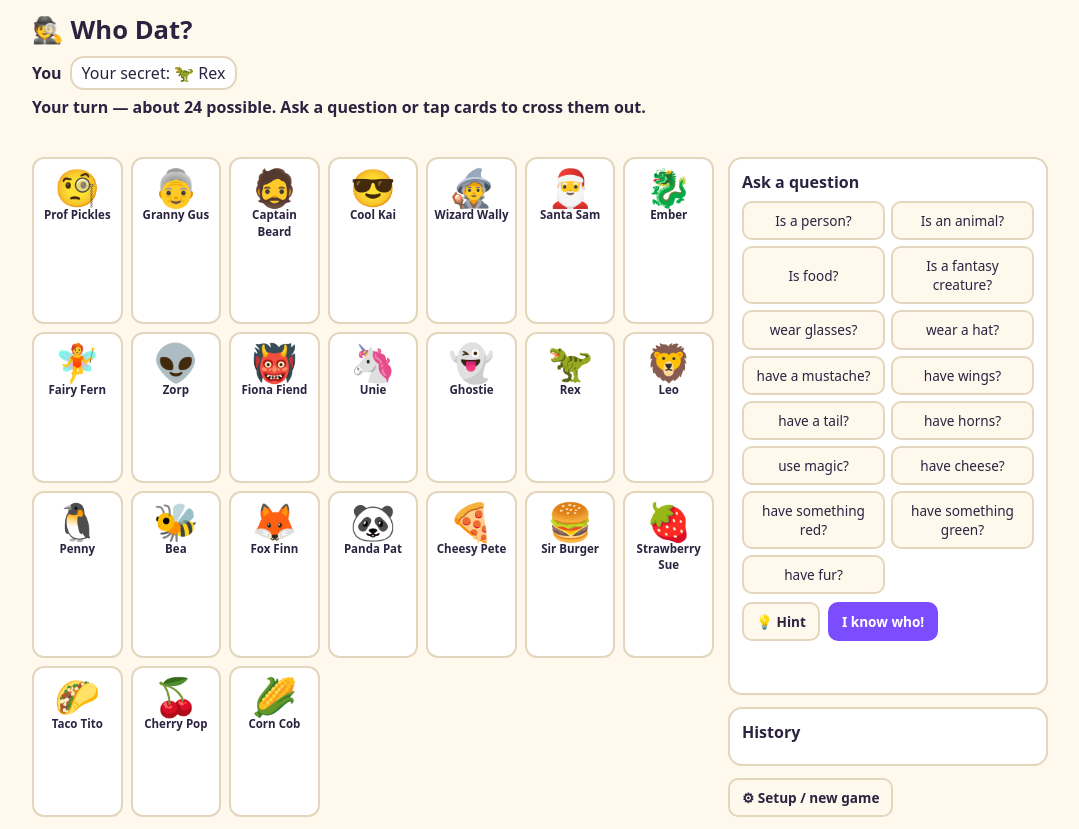
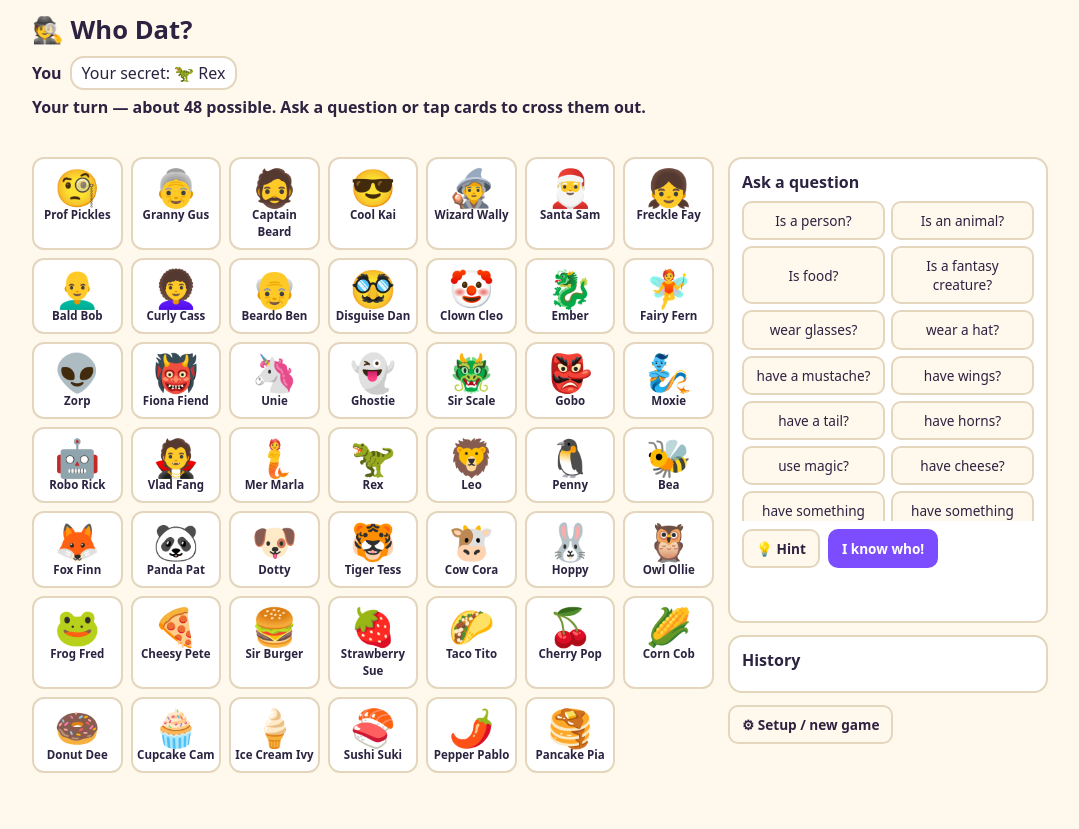
Before and after one commit to w33mhz/who-dat, a website: page index.html in a window 1280 px wide. Both pictures are taken after a click on the button "Start game". Shown: the whole page, without its empty margins (100-1179 px from the left). After the commit the page ends 800 px from the top, so only its background shows below. Drawn offline with Linux system fonts and the light colour scheme.

Commit message:
Expand each built-in pack to 12 characters, add new traits

```diff
--- a/index.html
+++ b/index.html
@@ -35,7 +35,7 @@ button:disabled{opacity:.4;cursor:not-allowed}
 @keyframes hop{50%{transform:translateY(-10px) rotate(-6deg)}}@keyframes nope{25%{transform:translateX(-4px)}75%{transform:translateX(4px)}}
 body.calm .card{animation:none!important;transition:none}
 @media(prefers-reduced-motion:reduce){.card{animation:none!important;transition:none}}
-#qs{display:grid;grid-template-columns:1fr 1fr;gap:6px}
+#qs{display:grid;grid-template-columns:1fr 1fr;gap:6px;max-height:320px;overflow:auto}
 #ans{min-height:2em;font-size:1.2rem;font-weight:800}#ans.y{color:var(--ok)}#ans.n{color:var(--bad)}
 #hint{font-size:.85rem;color:var(--mut);min-height:2.4em;margin-top:8px}
 #log{margin:0;padding-left:18px;font-size:.82rem;max-height:150px;overflow:auto}
--- a/package.json
+++ b/package.json
@@ -1 +1 @@
-{"name":"who-dat","version":"0.3.0","private":true,"type":"module","scripts":{"test":"node --test test/*.test.js","start":"npx --yes serve ."}}
+{"name":"who-dat","version":"0.3.1","private":true,"type":"module","scripts":{"test":"node --test test/*.test.js","start":"npx --yes serve ."}}
--- a/src/data.js
+++ b/src/data.js
@@ -1,6 +1,6 @@
 // Game data only: traits are rules, reactions (R) are presentation.
-export const Q={human:"Is your character a person?",animal:"Is your character an animal?",food:"Is your character food?",fantasy:"Is your character a fantasy creature?",festive:"Is your character part of a holiday?",glasses:"Does your character wear glasses?",hat:"Does your character wear a hat?",mustache:"Does your character have a mustache?",wings:"Does your character have wings?",tail:"Does your character have a tail?",horns:"Does your character have horns?",magic:"Does your character use magic?",cheese:"Does your character have cheese?",red:"Does your character have something red?",green:"Does your character have something green?",fur:"Does your character have fur?",pumpkin:"Is your character a pumpkin?",snow:"Does your character have snow?",gift:"Does your character have a gift?",costume:"Is your character wearing a costume?"};
-export const R={human:"👋",animal:"🐾",food:"😋",fantasy:"✨",festive:"🎉",glasses:"😉",hat:"🎩",mustache:"➰",wings:"🕊️",tail:"🐾",horns:"😈",magic:"✨",cheese:"👍",red:"❤️",green:"💚",fur:"🧶",pumpkin:"🎃",snow:"❄️",gift:"🎁",costume:"🎭"};
+export const Q={human:"Is your character a person?",animal:"Is your character an animal?",food:"Is your character food?",fantasy:"Is your character a fantasy creature?",festive:"Is your character part of a holiday?",glasses:"Does your character wear glasses?",hat:"Does your character wear a hat?",mustache:"Does your character have a mustache?",wings:"Does your character have wings?",tail:"Does your character have a tail?",horns:"Does your character have horns?",magic:"Does your character use magic?",cheese:"Does your character have cheese?",red:"Does your character have something red?",green:"Does your character have something green?",fur:"Does your character have fur?",pumpkin:"Is your character a pumpkin?",snow:"Does your character have snow?",gift:"Does your character have a gift?",costume:"Is your character wearing a costume?",freckles:"Does your character have freckles?",bald:"Is your character bald?",curly:"Does your character have curly hair?",beard:"Does your character have a beard?",scales:"Does your character have scales?",glow:"Does your character have glowing eyes?",floppy:"Does your character have floppy ears?",stripes:"Does your character have stripes?",spots:"Does your character have spots?",feathers:"Does your character have feathers?",sweet:"Is your character sweet?",frosting:"Does your character have frosting?",sprinkles:"Does your character have sprinkles?",spicy:"Is your character spicy?"};
+export const R={human:"👋",animal:"🐾",food:"😋",fantasy:"✨",festive:"🎉",glasses:"😉",hat:"🎩",mustache:"➰",wings:"🕊️",tail:"🐾",horns:"😈",magic:"✨",cheese:"👍",red:"❤️",green:"💚",fur:"🧶",pumpkin:"🎃",snow:"❄️",gift:"🎁",costume:"🎭",freckles:"🌟",bald:"😮",curly:"🌀",beard:"🧔",scales:"🐟",glow:"💡",floppy:"🐕",stripes:"🦓",spots:"⚫",feathers:"🪶",sweet:"🍬",frosting:"🍰",sprinkles:"🎊",spicy:"🔥"};
 const P=(id,name,emoji,rows)=>({id,name,emoji,chars:rows.trim().split("\n").map(l=>{const[n,e,t]=l.split("|");return{id:id+"-"+n.toLowerCase().replace(/\W+/g,"-"),pack:id,n,e,t:t?t.split(" "):[]}})});
 export const PACKS=[
 P("funny","Funny Faces","🤪",`Prof Pickles|🧐|human glasses mustache hat
@@ -8,28 +8,58 @@ Granny Gus|👵|human glasses
 Captain Beard|🧔|human mustache red
 Cool Kai|😎|human glasses hat
 Wizard Wally|🧙|human magic hat mustache
-Santa Sam|🎅|human hat mustache red`),
+Santa Sam|🎅|human hat mustache red
+Freckle Fay|👧|human freckles
+Bald Bob|👨‍🦲|human bald glasses
+Curly Cass|👩‍🦱|human curly freckles
+Beardo Ben|👴|human beard hat
+Disguise Dan|🥸|human glasses mustache costume
+Clown Cleo|🤡|human costume red curly`),
 P("fantasy","Fantasy & Creatures","🐉",`Ember|🐉|fantasy wings tail horns green
 Fairy Fern|🧚|fantasy wings magic green
 Zorp|👽|fantasy green
 Fiona Fiend|👹|fantasy horns red
 Unie|🦄|fantasy animal horns magic tail fur
-Ghostie|👻|fantasy`),
+Ghostie|👻|fantasy
+Sir Scale|🐲|fantasy scales green tail
+Gobo|👺|fantasy red hat
+Moxie|🧞|fantasy magic glow
+Robo Rick|🤖|fantasy glow red
+Vlad Fang|🧛|fantasy wings red hat
+Mer Marla|🧜|fantasy scales tail magic`),
 P("animals","Animals & Pets","🦊",`Rex|🦖|animal tail green
 Leo|🦁|animal fur tail
-Penny|🐧|animal wings
+Penny|🐧|animal wings feathers
 Bea|🐝|animal wings tail
 Fox Finn|🦊|animal fur tail red
-Panda Pat|🐼|animal fur`),
+Panda Pat|🐼|animal fur
+Dotty|🐶|animal fur tail floppy
+Tiger Tess|🐯|animal fur stripes tail
+Cow Cora|🐮|animal spots tail
+Hoppy|🐰|animal fur floppy
+Owl Ollie|🦉|animal wings feathers glasses
+Frog Fred|🐸|animal green`),
 P("food","Food Fight","🍕",`Cheesy Pete|🍕|food cheese red
 Sir Burger|🍔|food cheese
 Strawberry Sue|🍓|food red green
 Taco Tito|🌮|food cheese green
 Cherry Pop|🍒|food red tail
-Corn Cob|🌽|food green`),
+Corn Cob|🌽|food green
+Donut Dee|🍩|food sweet sprinkles
+Cupcake Cam|🧁|food sweet frosting
+Ice Cream Ivy|🍦|food sweet frosting sprinkles
+Sushi Suki|🍣|food spicy
+Pepper Pablo|🌶️|food red spicy
+Pancake Pia|🥞|food sweet`),
 P("seasonal","Seasonal Specials","🎃",`Jack-O|🎃|festive pumpkin
 Frosty|⛄|festive snow hat
 Gift Gabby|🎁|festive gift red
 Spooky Sal|💀|festive costume
 Tree Tina|🎄|festive green gift
-Cupid Cal|💘|festive red wings`)];
+Cupid Cal|💘|festive red wings
+Elf Ellie|🧝|festive green hat
+Turkey Tom|🦃|festive feathers tail
+Party Pat|🥳|festive gift hat
+Egg Edie|🥚|festive spots red
+Sunny|🌞|festive glasses
+Witch Wanda|🧙‍♀️|festive magic hat costume`)];
```
Also changed, not shown: test/engine.test.js (+2 -0 lines), README.md.
